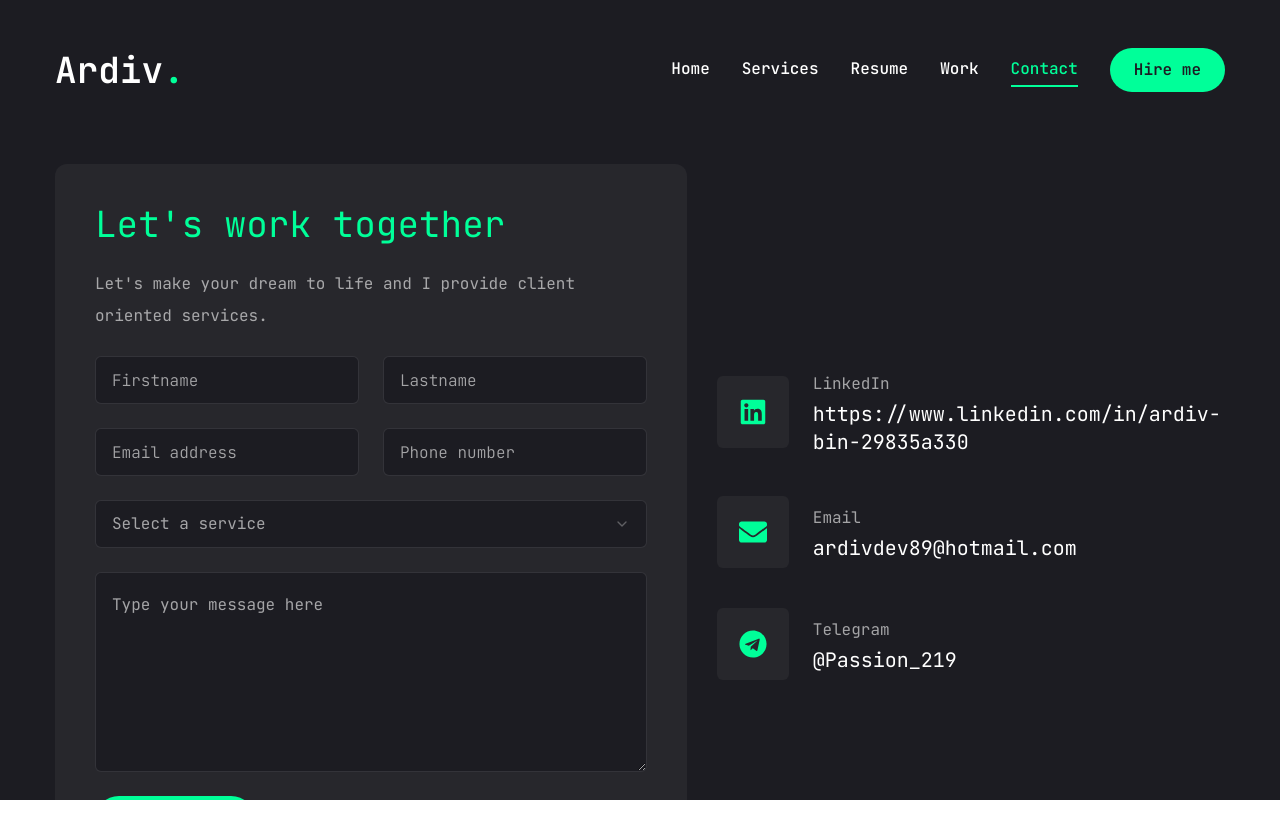
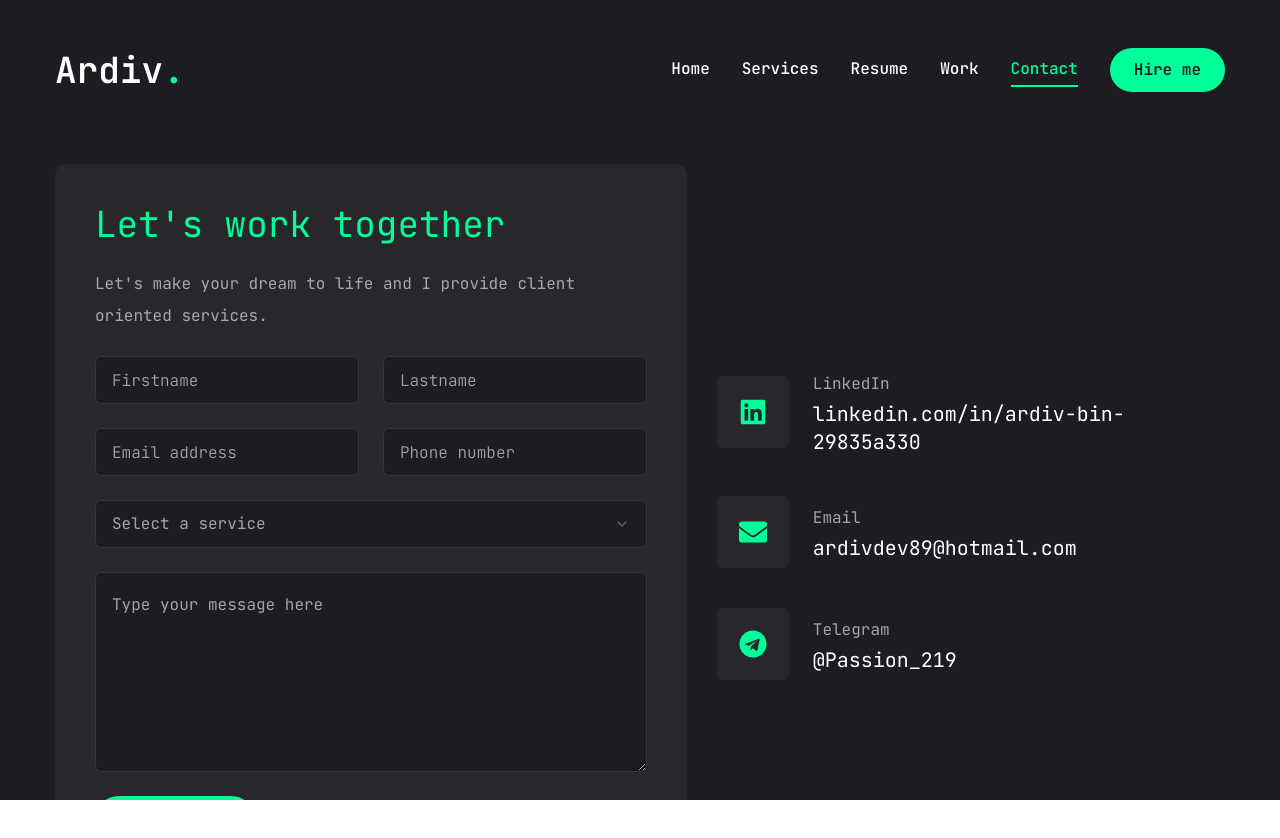
Before and after one commit to Ardiv26/next-portfolio, a Next.js app: page /contact in a window 1280 px wide. Shown: the top 838 px of the page. Built offline with nearby package versions, Linux system fonts and the light colour scheme.

Commit message:
Update Contact section

```diff
--- a/app/contact/page.jsx
+++ b/app/contact/page.jsx
@@ -20,7 +20,7 @@ const info = [
   {
     icon: <FaLinkedin />,
     title: 'LinkedIn',
-    description: 'https://www.linkedin.com/in/ardiv-bin-29835a330'
+    description: 'linkedin.com/in/ardiv-bin-29835a330'
   },
   {
     icon: <FaEnvelope />,
@@ -37,6 +37,10 @@ const info = [
 import { motion } from 'framer-motion';
 
 const Contact = () => {
+  const handleClick = () => {
+    alert('Hello world!');
+  };
+
   return (
     <motion.section
       initial={{ opacity: 0 }}
@@ -82,7 +86,7 @@ const Contact = () => {
                 placeholder="Type your message here"
               />
               {/* btn */}
-              <Button size="md" className="max-w-40">
+              <Button size="md" className="max-w-40" onclick="handleClick()">
                 Send message
               </Button>
             </form>
```
